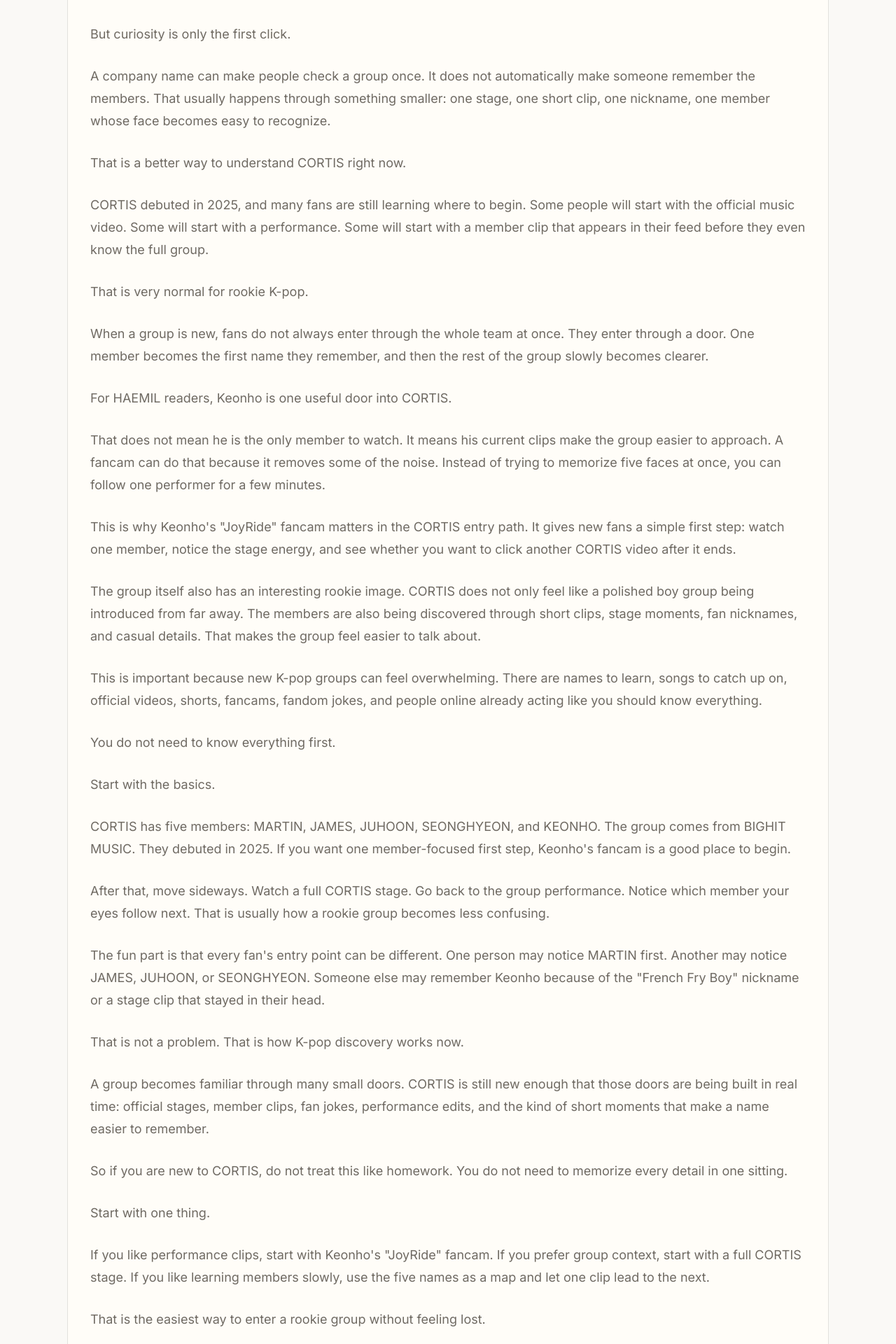
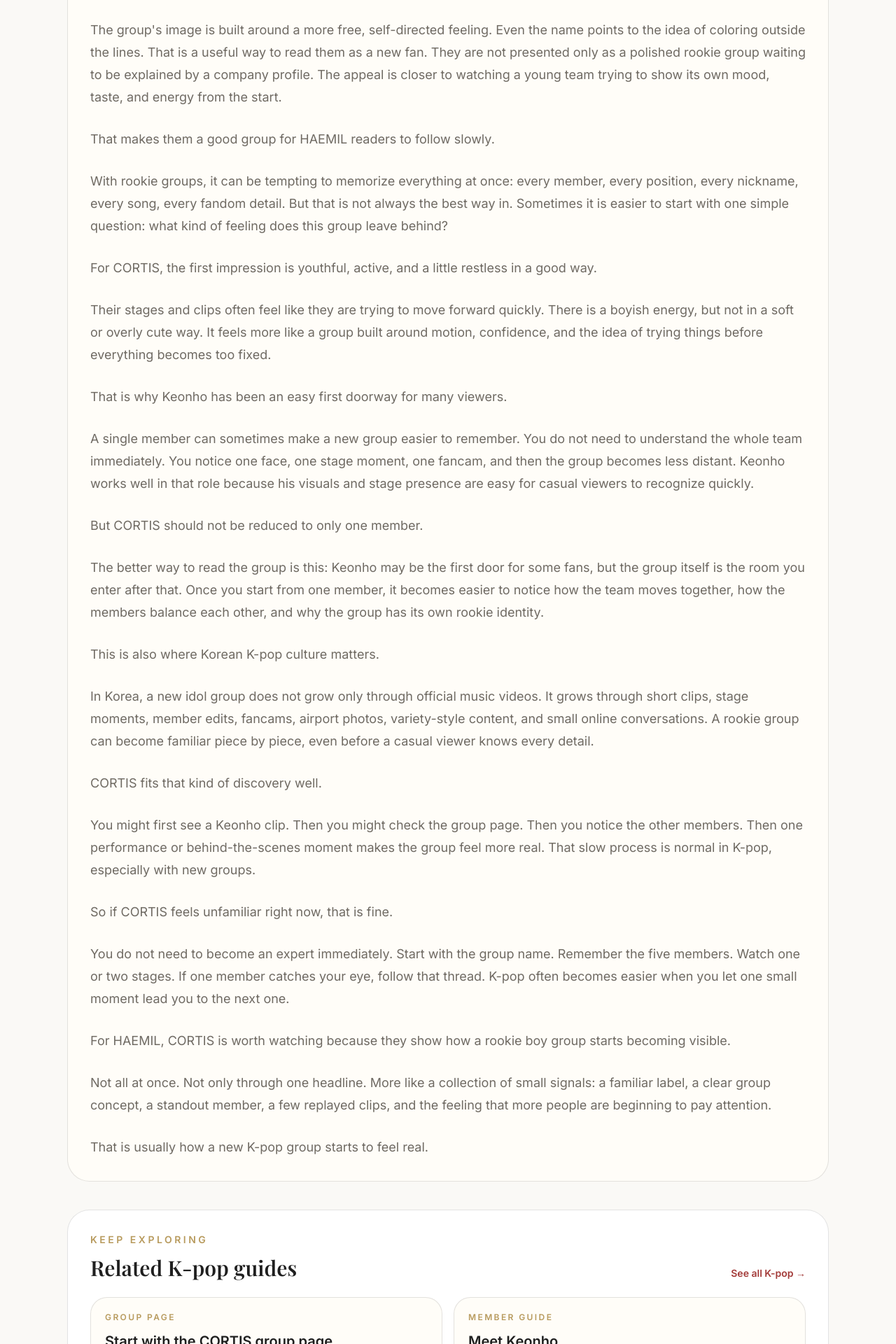
Before and after one commit to kjgusgh-source/korea-inside, a Next.js app: page /kpop/who-is-cortis in a window 1280 px wide. Shown: the part 880-2800 px from the top of the page at 70% size. Built offline with nearby package versions, Linux system fonts and the light colour scheme; a web font is replaced by a local one.

Commit message:
Add CORTIS group guide

```diff
--- a/app/kpop/who-is-cortis/page.tsx
+++ b/app/kpop/who-is-cortis/page.tsx
@@ -6,32 +6,39 @@
 const siteUrl = "https://haemilkorea.com";
 const pageUrl = `${siteUrl}/kpop/who-is-cortis`;
 
-const pageTitle = "K-pop Rookie Guide: Who Is CORTIS?";
+const pageTitle =
+  "Who Is CORTIS? A Friendly Guide to the New Boy Group K-pop Fans Are Watching";
 const pageDescription =
-  "A friendly starter guide to CORTIS, the BIGHIT MUSIC boy group, with a simple way to understand the members, the debut context, and why Keonho’s fancam can be an easy first door.";
+  "A friendly HAEMIL guide to CORTIS, the new BIGHIT MUSIC boy group, their five members, and why new K-pop fans may want to start with their group page and Keonho spotlight.";
 
 const relatedGuides = [
   {
+    label: "Group page",
+    title: "Start with the CORTIS group page",
+    description:
+      "See the group overview, starter tags, and the members HAEMIL covers so far.",
+    href: "/kpop/cortis",
+  },
+  {
     label: "Member guide",
-    title: "Keonho (CORTIS)",
+    title: "Meet Keonho",
     description:
       "Start here if you first noticed Keonho through a fancam, stage clip, or Korean fan nickname.",
     href: "/kpop/cortis/keonho",
   },
   {
     label: "K-pop Spotlight",
-    title:
-      "Who Is CORTIS Keonho, the “French Fry Boy” Fans Keep Noticing?",
+    title: "Watch the Keonho fancam spotlight",
     description:
       "A closer look at Keonho’s JoyRide fancam, nickname hook, and why he can be an easy first member to remember.",
     href: "/kpop/cortis-keonho-fancam-spotlight",
   },
   {
     label: "K-pop guide",
-    title: "What Is a Fancam in K-pop?",
+    title: "Learn what a rookie group means in K-pop",
     description:
-      "Learn why fancams matter and how one focused stage clip can make a member stand out.",
-    href: "/kpop/what-is-a-fancam",
+      "A simple guide to how K-pop fans discover rookie groups through first stages, short clips, fancams, and the first member they remember.",
+    href: "/kpop/what-is-a-rookie-group-in-kpop",
   },
 ];
 
@@ -136,205 +143,139 @@
             </Link>
 
             <p className="text-sm font-semibold uppercase tracking-[0.25em] text-[var(--gold)]">
-              Rookie guide
+              Boy group guide
             </p>
 
             <h1 className="mt-4 max-w-3xl text-4xl font-semibold leading-tight tracking-tight md:text-6xl">
-              Who Is CORTIS?
+              Who Is CORTIS? A Friendly Guide to the New Boy Group K-pop Fans
+              Are Watching
             </h1>
 
             <p className="mt-6 max-w-3xl text-base leading-8 text-[var(--muted)] md:text-lg">
-              CORTIS is one of those rookie groups where the company name makes
-              people look once, but the small details make people stay. If you
-              have seen Keonho&apos;s fancam, heard the BIGHIT MUSIC context, or
-              simply wondered why the name CORTIS keeps appearing in K-pop
-              spaces, this is a simple place to start.
+              If you are new to K-pop, CORTIS may feel like one of those names
+              that suddenly starts appearing everywhere at once.
             </p>
           </article>
 
           <section className="rounded-[2rem] border border-[var(--border)] bg-[var(--card)] p-6 md:p-8">
             <div className="space-y-7 text-base leading-8 text-[var(--muted)] md:text-lg">
               <p>
-                CORTIS is one of those rookie groups where the company name
-                makes people look once, but the small details make people stay.
+                They are a five-member boy group under BIGHIT MUSIC, with
+                Martin, James, Juhoon, Seonghyeon, and Keonho. For many
+                international fans, that label connection alone makes people
+                curious. BIGHIT is already familiar because of BTS and TOMORROW
+                X TOGETHER, so when a new boy group appears from the same
+                company, people naturally want to know what kind of team they
+                are.
+              </p>
+
+              <p>But CORTIS is not interesting only because of the company name.</p>
+
+              <p>
+                The group&apos;s image is built around a more free,
+                self-directed feeling. Even the name points to the idea of
+                coloring outside the lines. That is a useful way to read them as
+                a new fan. They are not presented only as a polished rookie group
+                waiting to be explained by a company profile. The appeal is
+                closer to watching a young team trying to show its own mood,
+                taste, and energy from the start.
               </p>
 
               <p>
-                For international fans, the first thing they may hear is simple:
-                CORTIS is a five-member boy group from BIGHIT MUSIC. The members
-                are MARTIN, JAMES, JUHOON, SEONGHYEON, and KEONHO.
+                That makes them a good group for HAEMIL readers to follow
+                slowly.
               </p>
 
               <p>
-                That already gives the group a certain kind of attention. BIGHIT
-                MUSIC is not a random name in K-pop. It is the company behind BTS
-                and TOMORROW X TOGETHER, so a new boy group from the label
-                naturally makes Korean and international fans curious.
-              </p>
-
-              <p>But curiosity is only the first click.</p>
-
-              <p>
-                A company name can make people check a group once. It does not
-                automatically make someone remember the members. That usually
-                happens through something smaller: one stage, one short clip, one
-                nickname, one member whose face becomes easy to recognize.
-              </p>
-
-              <p>That is a better way to understand CORTIS right now.</p>
-
-              <p>
-                CORTIS debuted in 2025, and many fans are still learning where to
-                begin. Some people will start with the official music video. Some
-                will start with a performance. Some will start with a member clip
-                that appears in their feed before they even know the full group.
-              </p>
-
-              <p>That is very normal for rookie K-pop.</p>
-
-              <p>
-                When a group is new, fans do not always enter through the whole
-                team at once. They enter through a door. One member becomes the
-                first name they remember, and then the rest of the group slowly
-                becomes clearer.
-              </p>
-
-              <p>For HAEMIL readers, Keonho is one useful door into CORTIS.</p>
-
-              <p>
-                That does not mean he is the only member to watch. It means his
-                current clips make the group easier to approach. A fancam can do
-                that because it removes some of the noise. Instead of trying to
-                memorize five faces at once, you can follow one performer for a
-                few minutes.
+                With rookie groups, it can be tempting to memorize everything at
+                once: every member, every position, every nickname, every song,
+                every fandom detail. But that is not always the best way in.
+                Sometimes it is easier to start with one simple question: what
+                kind of feeling does this group leave behind?
               </p>
 
               <p>
-                This is why Keonho&apos;s &quot;JoyRide&quot; fancam matters in
-                the CORTIS entry path. It gives new fans a simple first step:
-                watch one member, notice the stage energy, and see whether you
-                want to click another CORTIS video after it ends.
+                For CORTIS, the first impression is youthful, active, and a
+                little restless in a good way.
               </p>
 
               <p>
-                The group itself also has an interesting rookie image. CORTIS
-                does not only feel like a polished boy group being introduced
-                from far away. The members are also being discovered through short
-                clips, stage moments, fan nicknames, and casual details. That
-                makes the group feel easier to talk about.
+                Their stages and clips often feel like they are trying to move
+                forward quickly. There is a boyish energy, but not in a soft or
+                overly cute way. It feels more like a group built around motion,
+                confidence, and the idea of trying things before everything
+                becomes too fixed.
               </p>
 
               <p>
-                This is important because new K-pop groups can feel overwhelming.
-                There are names to learn, songs to catch up on, official videos,
-                shorts, fancams, fandom jokes, and people online already acting
-                like you should know everything.
-              </p>
-
-              <p>You do not need to know everything first.</p>
-
-              <p>Start with the basics.</p>
-
-              <p>
-                CORTIS has five members: MARTIN, JAMES, JUHOON, SEONGHYEON, and
-                KEONHO. The group comes from BIGHIT MUSIC. They debuted in 2025.
-                If you want one member-focused first step, Keonho&apos;s fancam
-                is a good place to begin.
+                That is why Keonho has been an easy first doorway for many
+                viewers.
               </p>
 
               <p>
-                After that, move sideways. Watch a full CORTIS stage. Go back to
-                the group performance. Notice which member your eyes follow next.
-                That is usually how a rookie group becomes less confusing.
+                A single member can sometimes make a new group easier to
+                remember. You do not need to understand the whole team
+                immediately. You notice one face, one stage moment, one fancam,
+                and then the group becomes less distant. Keonho works well in
+                that role because his visuals and stage presence are easy for
+                casual viewers to recognize quickly.
+              </p>
+
+              <p>But CORTIS should not be reduced to only one member.</p>
+
+              <p>
+                The better way to read the group is this: Keonho may be the
+                first door for some fans, but the group itself is the room you
+                enter after that. Once you start from one member, it becomes
+                easier to notice how the team moves together, how the members
+                balance each other, and why the group has its own rookie
+                identity.
+              </p>
+
+              <p>This is also where Korean K-pop culture matters.</p>
+
+              <p>
+                In Korea, a new idol group does not grow only through official
+                music videos. It grows through short clips, stage moments,
+                member edits, fancams, airport photos, variety-style content,
+                and small online conversations. A rookie group can become
+                familiar piece by piece, even before a casual viewer knows every
+                detail.
+              </p>
+
+              <p>CORTIS fits that kind of discovery well.</p>
+
+              <p>
+                You might first see a Keonho clip. Then you might check the
+                group page. Then you notice the other members. Then one
+                performance or behind-the-scenes moment makes the group feel
+                more real. That slow process is normal in K-pop, especially with
+                new groups.
+              </p>
+
+              <p>So if CORTIS feels unfamiliar right now, that is fine.</p>
+
+              <p>
+                You do not need to become an expert immediately. Start with the
+                group name. Remember the five members. Watch one or two stages.
+                If one member catches your eye, follow that thread. K-pop often
+                becomes easier when you let one small moment lead you to the
+                next one.
               </p>
 
               <p>
-                The fun part is that every fan&apos;s entry point can be
-                different. One person may notice MARTIN first. Another may notice
-                JAMES, JUHOON, or SEONGHYEON. Someone else may remember Keonho
-                because of the &quot;French Fry Boy&quot; nickname or a stage
-                clip that stayed in their head.
+                For HAEMIL, CORTIS is worth watching because they show how a
+                rookie boy group starts becoming visible.
               </p>
 
               <p>
-                That is not a problem. That is how K-pop discovery works now.
+                Not all at once. Not only through one headline. More like a
+                collection of small signals: a familiar label, a clear group
+                concept, a standout member, a few replayed clips, and the
+                feeling that more people are beginning to pay attention.
               </p>
 
-              <p>
-                A group becomes familiar through many small doors. CORTIS is still
-                new enough that those doors are being built in real time: official
-                stages, member clips, fan jokes, performance edits, and the kind
-                of short moments that make a name easier to remember.
-              </p>
-
-              <p>
-                So if you are new to CORTIS, do not treat this like homework. You
-                do not need to memorize every detail in one sitting.
-              </p>
-
-              <p>Start with one thing.</p>
-
-              <p>
-                If you like performance clips, start with Keonho&apos;s
-                &quot;JoyRide&quot; fancam. If you prefer group context, start
-                with a full CORTIS stage. If you like learning members slowly,
-                use the five names as a map and let one clip lead to the next.
-              </p>
-
-              <p>
-                That is the easiest way to enter a rookie group without feeling
-                lost.
-              </p>
-
-              <p>
-                CORTIS is not interesting only because of the BIGHIT MUSIC name.
-                That name explains why people looked. The more interesting
-                question is what makes people keep clicking.
-              </p>
-
-              <p>
-                For now, the answer seems simple: a new group, clear member entry
-                points, and enough small moments for fans to start choosing who
-                they want to follow first.
-              </p>
-            </div>
-          </section>
-
-          <section className="grid gap-6 md:grid-cols-[0.9fr_1.1fr]">
-            <div className="rounded-[2rem] border border-[var(--border)] bg-[var(--surface)] p-6 md:p-8">
-              <p className="text-sm font-semibold uppercase tracking-[0.25em] text-[var(--gold)]">
-                What to know first
-              </p>
-
-              <ul className="mt-5 space-y-4 text-base leading-8 text-[var(--muted)]">
-                <li>CORTIS is a five-member boy group from BIGHIT MUSIC.</li>
-                <li>
-                  The members are MARTIN, JAMES, JUHOON, SEONGHYEON, and KEONHO.
-                </li>
-                <li>The group debuted in 2025.</li>
-                <li>
-                  For new fans, member-focused clips can make the group easier to
-                  enter.
-                </li>
-                <li>
-                  Keonho&apos;s &quot;JoyRide&quot; fancam is one easy first door,
-                  especially if you prefer learning a group through stage clips.
-                </li>
-              </ul>
-            </div>
-
-            <div className="rounded-[2rem] border border-[var(--border)] bg-[var(--card)] p-6 md:p-8">
-              <p className="text-sm font-semibold uppercase tracking-[0.25em] text-[var(--gold)]">
-                Why this works as a HAEMIL rookie guide
-              </p>
-
-              <p className="mt-5 text-base leading-8 text-[var(--muted)]">
-                This is not meant to be a full encyclopedia page. It is a simple
-                starting point for readers who have seen the name CORTIS, noticed
-                Keonho, or heard that BIGHIT MUSIC has a newer boy group. The
-                best way to start is not to memorize everything. Start with one
-                clip, one member, and one reason to click the next video.
-              </p>
+              <p>That is usually how a new K-pop group starts to feel real.</p>
             </div>
           </section>
 
--- a/lib/kpopGuideArticles.ts
+++ b/lib/kpopGuideArticles.ts
@@ -74,11 +74,11 @@
       label: "K-pop culture guide",
     },
     {
-      title: "K-pop Rookie Guide: Who Is CORTIS?",
+      title: "Who Is CORTIS?",
       description:
-        "A friendly starter guide to CORTIS, the BIGHIT MUSIC boy group, with a simple way to understand the members, the debut context, and why Keonho’s fancam can be an easy first door.",
+        "A friendly first guide to CORTIS, the new BIGHIT MUSIC boy group that K-pop fans are starting to watch.",
       href: "/kpop/who-is-cortis",
-      label: "Rookie guide",
+      label: "Boy group guide",
     },
     {
       title: "What does bias mean in K-pop?",
```
